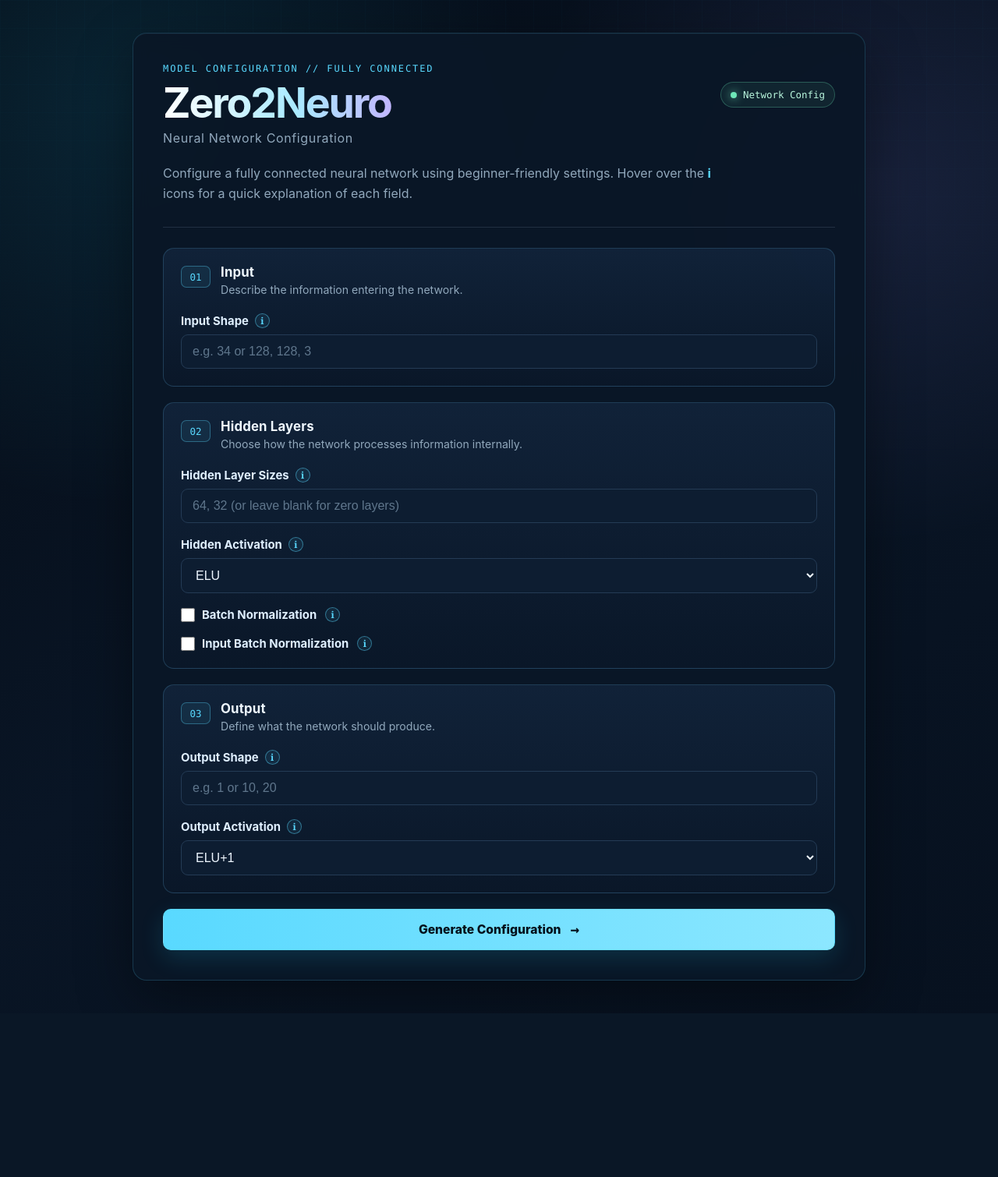
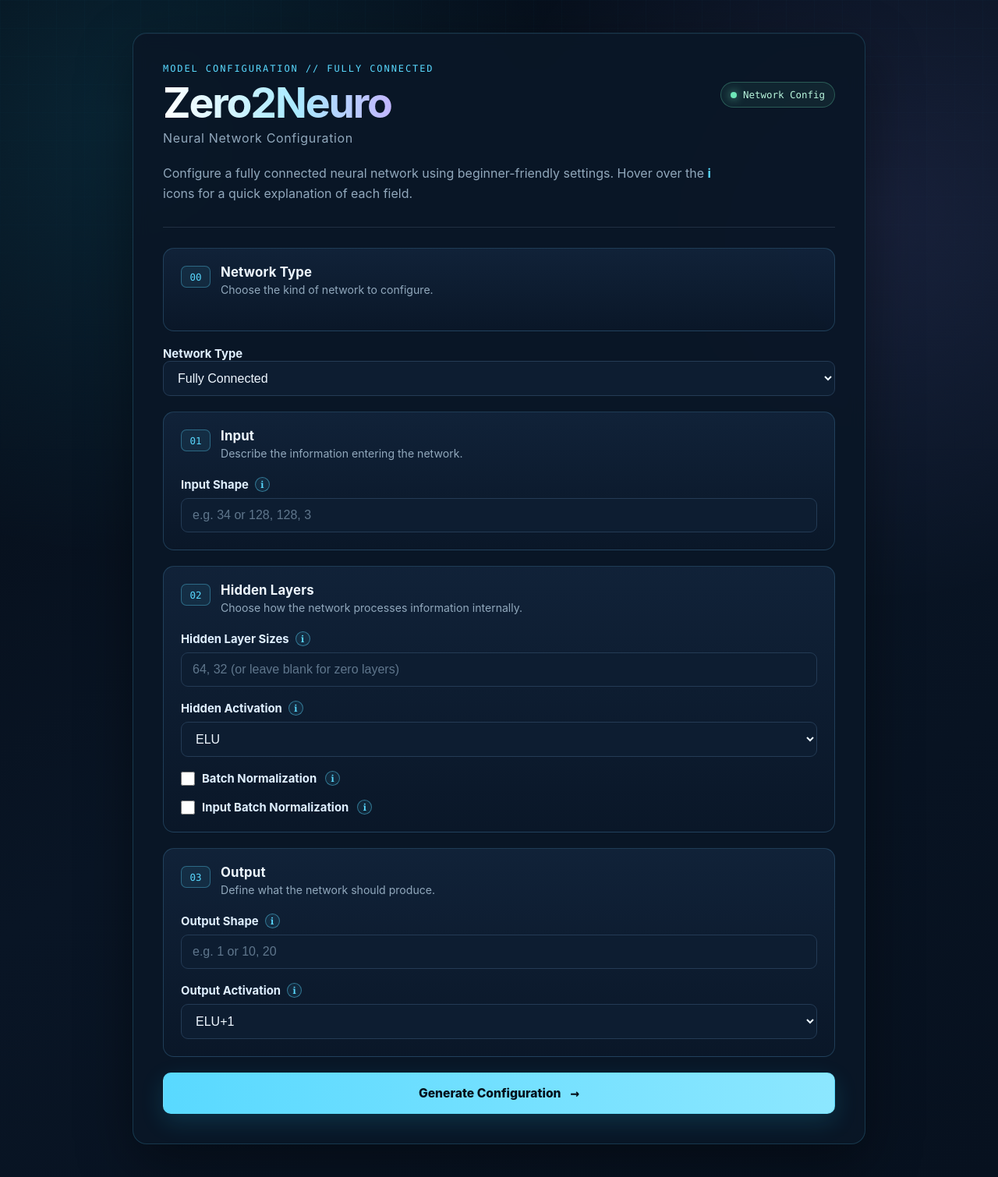
Before and after one commit to Alex-E-Mitchell/zero2neuro-interface, a Flask app: page / in a window 1280 px wide. Shown: the whole page at 78% size. Before the commit the page ends 1287 px from the top, so only its background shows below. Run offline with Flask 3, Linux system fonts and the light colour scheme.

Commit message:
Added network type selection to configuration form and updated related logic

```diff
--- a/app.py
+++ b/app.py
@@ -28,7 +28,7 @@ def network():
             batch_normalization_input = "batch_normalization_input" in request.form
 
             config = generate_network_config(
-                network_type="fully_connected",
+                network_type=request.form.get("network_type", "fully_connected"),
                 input_shape=input_shape,
                 hidden_units=hidden_units,
                 hidden_activation=hidden_activation,
--- a/templates/network.html
+++ b/templates/network.html
@@ -36,7 +36,23 @@
         </header>
 
         <form method="POST">
+            <section class="config-section">
+                <div class="section-heading">
+                    <span class="section-number">00</span>
+                    <div>
+                        <h2>Network Type</h2>
+                        <p>Choose the kind of network to configure.</p>
+                    </div>
+                </div>
+            </section>
 
+                <div class="form-group">
+                    <label for="network_type">Network Type</label>
+                    <select id="network_type" name="network_type">
+                        <option value="fully_connected">Fully Connected</option>
+                   </select>
+                </div>
+            </section>
             <section class="config-section">
                 <div class="section-heading">
                     <span class="section-number">01</span>
```
Also changed, not shown: python/tests/test_app.py (+6 -1 lines).
